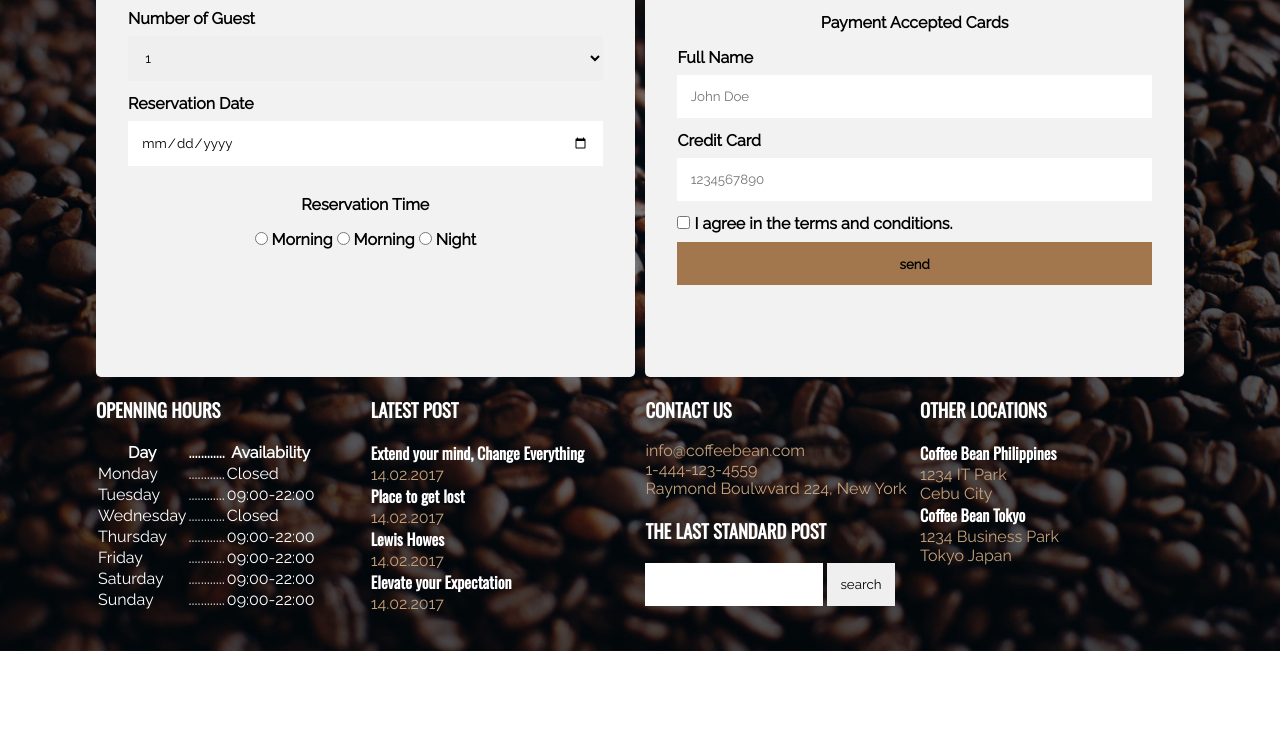
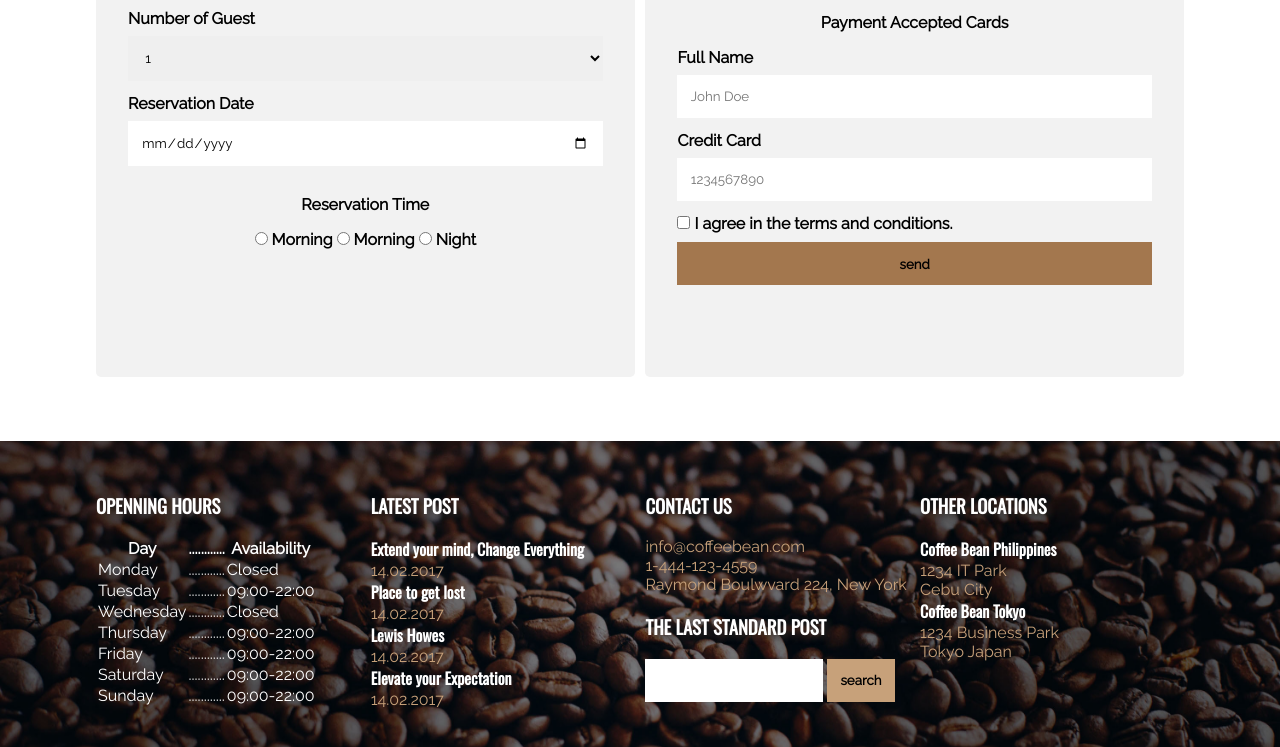
Before and after one commit to Dai-Sat/coffee-bean-am, a plain HTML site: page index.html in a window 1280 px wide. Shown: the part 4468-5215 px from the top of the page. Before the commit the page ends 5119 px from the top, so only its background shows below. Drawn offline with nearby package versions, Linux system fonts and the light colour scheme.

Commit message:
update
I updated 695-698, 738-741.

```diff
--- a/assets/css/style.css
+++ b/assets/css/style.css
@@ -689,8 +689,12 @@ form h3::after{
 
 /* <!-- (9) Footer Area Answer --> */
 .footer{
-    /* position:absolute; */
-    /* top:-5em; */
+    /*  I inserted 4lines from 695-698    */
+    clear:left;
+    display: inline-block;
+    margin-top:4em;
+    width:100%;
+
     background-image: url(../images/footer-img.jpg);
     background-size: cover;
     background-repeat: no-repeat;
@@ -731,6 +735,11 @@ form h3::after{
     color:#c7a17a;
 }
 
+.footer-widgets input[type="submit"]{
+    background-color:#c7a17a;
+    font-weight: 700;
+}
+
 .footer td, th{
     color:#fff;
     font-family: 'Raleway', sans-serif;
```
